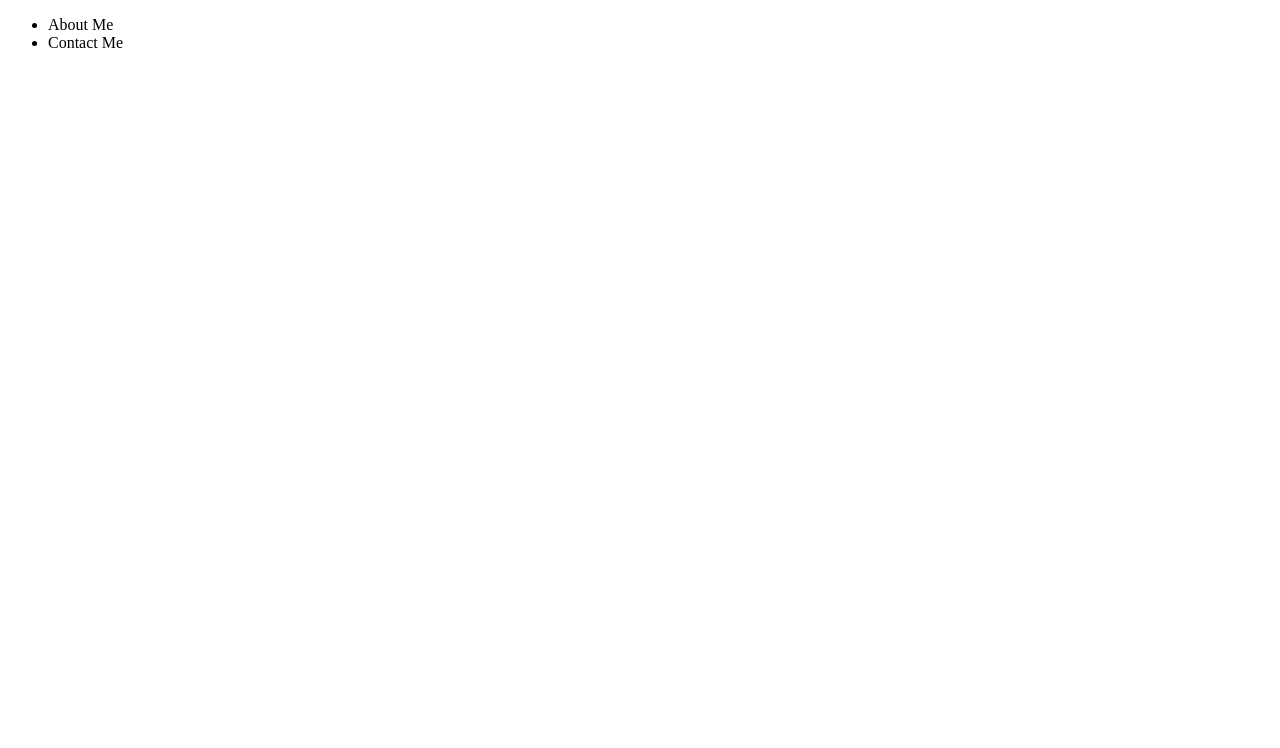
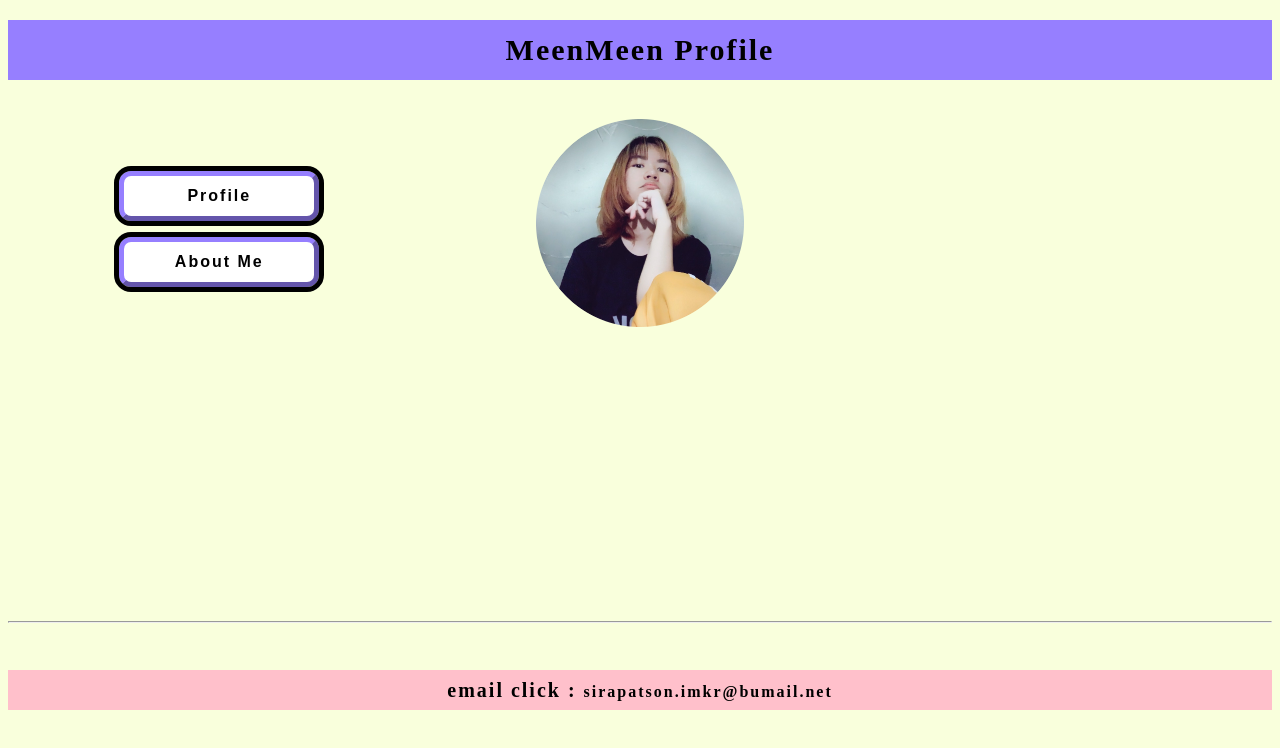
Before and after one commit to Meenssi/MeenMeenPortfolio, a plain HTML site: page index.html in a window 1280 px wide. Drawn offline with Linux system fonts and the light colour scheme.

Commit message:
coding 1
เสร็จแล้ว

```diff
--- /dev/null
+++ b/css/index.css
@@ -0,0 +1,80 @@
+
+body{
+    background-color: #f9ffdc;
+    line-height: 2;
+}
+
+h1 {
+    font-size: 30px;
+}
+
+a{
+    text-decoration: none;
+    color: #000000;
+
+}
+*{
+    letter-spacing: 2px;
+    font-size: medium;
+    font-weight: bold;
+}
+
+.header {
+    padding: 0;
+    text-align: center;
+    background-color: #967fff;
+
+}
+
+
+.btn-1 {
+    width: 200px;
+    height: 50px;
+    border: 5px outset #967fff;
+    outline: 5px solid rgb(0, 0, 0);
+    background-color: rgb(255, 255, 255);
+    border-radius: 12px;
+    box-shadow: inset 0 0 0 0 #f9f9f9;
+    transition: ease-out 0.3s;
+}
+
+.btn-1:hover {
+    box-shadow: inset 200px 0 0 0 #99daeb;
+}
+
+.btn-2 {
+    width: 200px;
+    height: 50px;
+    border: 5px outset #967fff;
+    outline: 5px solid rgb(0, 0, 0);
+    background-color: rgb(255, 255, 255);
+    border-radius: 12px;
+    box-shadow: inset 0 0 0 0 #f9f9f9;
+    transition: ease-out 0.3s;
+}
+.btn-2:hover {
+    box-shadow: inset 200px 0 0 0 #99daeb;
+}
+
+
+table {
+    text-align: center;
+    width: 100%;
+}
+
+td {
+    width: 33.33%;
+}
+
+#th-Text {
+    text-align: center;
+    color: #000000;
+}
+
+h6{
+    font-size: 20px;
+    padding: 0em;
+    text-align: center;
+    background-color: pink;
+
+}
--- a/index.html
+++ b/index.html
@@ -2,11 +2,39 @@
 <html lang="en">
 <head>
     <title>Portfolio</title>
+    <link rel="stylesheet" href="https://cdnjs.cloudflare.com/ajax/libs/font-awesome/4.7.0/css/font-awesome.min.css">
+    <link rel="stylesheet" href="css/index.css">
+    <link rel="icon" href="img/favicon.ico">
 </head>
 <body>
-    <ul class="main-menu">
-        <li>About Me</li>
-        <li>Contact Me</li>
-    </ul>
+    <div class="header">
+        <h1>MeenMeen Profile</h1>
+    </div>
+
+    <table>
+        <div class="menu">
+            <tr>
+                <td>
+                    <p><button class="btn-1" onclick="Func_1()">Profile</button></p>
+                    <p><button class="btn-2" onclick="Func_2()">About Me</button></p>
+                </td>
+
+                <td>
+                    <p><img src="/img/IMG_3539-modified.png" alt="MeenMeen" style="width: 50%"></p>
+                </td>
+
+                <th id="th-Text">
+                    <p id="text-1"></p>
+                </th>
+            </tr>
+        </div>
+
+    </table>
+    <script src="/js/index.js"></script>
+
+    <br><br><br><br><br><br><br><br>
+    <hr>
+    <h6> email click : <a href="mailto: sirapatson.imkr@bumail.net">sirapatson.imkr@bumail.net</a></h6>
+
 </body>
 </html>
--- /dev/null
+++ b/js/index.js
@@ -0,0 +1,8 @@
+function Func_1() {
+    document.getElementById("text-1").innerHTML = "<hr>" + "Name : Sirapatson Imkrajang" + "<br>" + "Location : Thailand" + "<hr>" ;
+
+}
+
+function Func_2() {
+    document.getElementById("text-1").innerHTML =  "<hr>" + "I am a student at Bangkok University." + "<br> <br>" + "I'm studying JavaScript Programming" + "<br>" + "with Visual Studio Code." + "<hr>";
+}
```
Also changed, not shown: img/favicon.ico (added).
